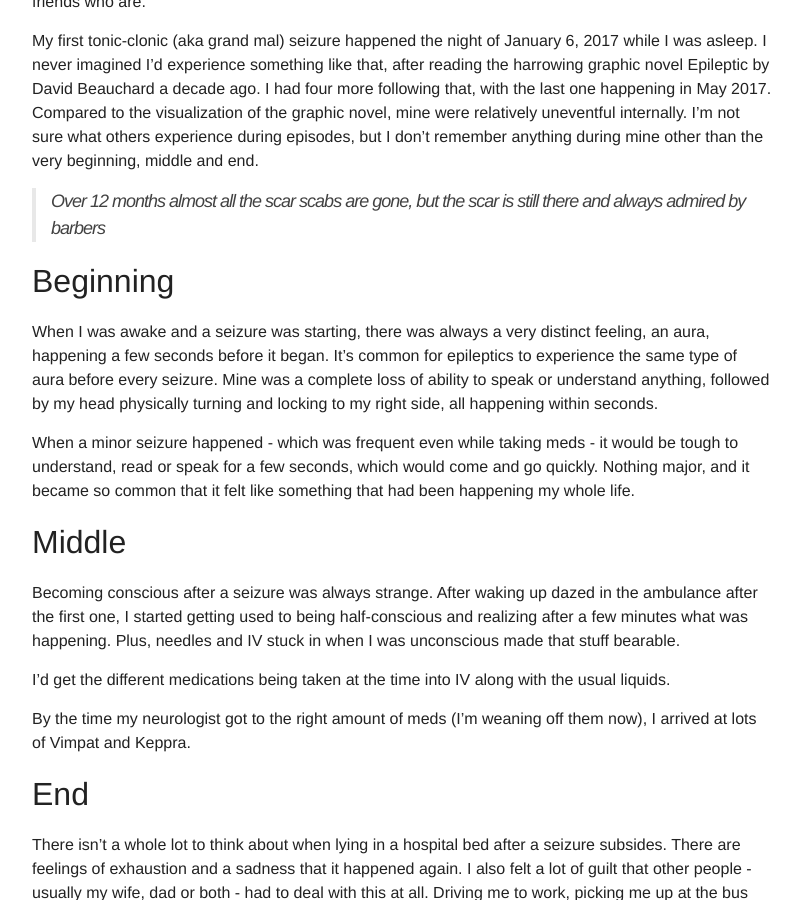
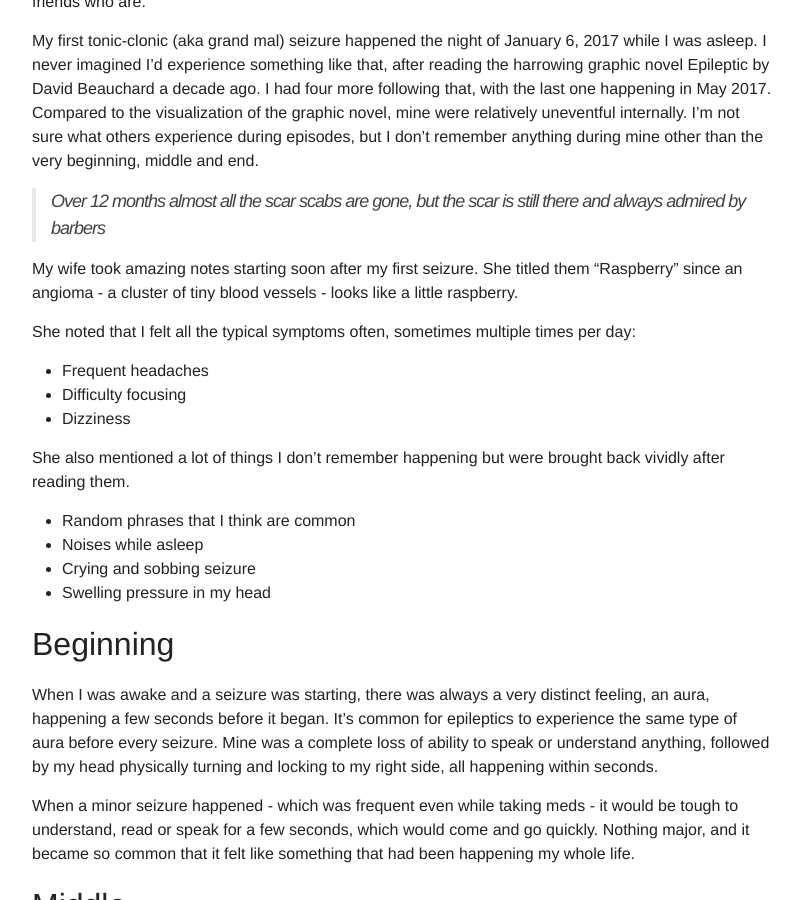
Before and after one commit to ajsaucier/ajsaucier.github.io, a Jekyll site: the page built from _posts/2019-02-07-a-look-back-on-brain-surgery.md, in a window 1280 px wide and 900 px high, scrolled down 282 px. Shown: the whole window, without its empty margins (238-1039 px from the left). Built offline with Jekyll 4.4.1, drawn with Linux system fonts in a browser that asks for light colours.

Commit message:
Update Post “2019-02-07-a-look-back-on-brain-surgery”

```diff
--- a/_posts/2019-02-07-a-look-back-on-brain-surgery.md
+++ b/_posts/2019-02-07-a-look-back-on-brain-surgery.md
@@ -11,6 +11,21 @@ It’s been almost exactly a year since getting a cavernous angioma removed in a
 My first tonic-clonic (aka grand mal) seizure happened the night of January 6, 2017 while I was asleep. I never imagined I’d experience something like that, after reading the harrowing graphic novel Epileptic by David Beauchard a decade ago. I had four more following that, with the last one happening in May 2017. Compared to the visualization of the graphic novel, mine were relatively uneventful internally. I’m not sure what others experience during episodes, but I don’t remember anything during mine other than the very beginning, middle and end.
 
 > Over 12 months almost all the scar scabs are gone, but the scar is still there and always admired by barbers
+
+My wife took amazing notes starting soon after my first seizure. She titled them "Raspberry" since an angioma - a cluster of tiny blood vessels - looks like a little raspberry.
+
+She noted that I felt all the typical symptoms often, sometimes multiple times per day:
+
+* Frequent headaches
+* Difficulty focusing
+* Dizziness
+
+She also mentioned a lot of things I don't remember happening but were brought back vividly after reading them.
+
+* Random phrases that I think are common
+* Noises while asleep
+* Crying and sobbing seizure
+* Swelling pressure in my head
 
 ## Beginning
 
```
